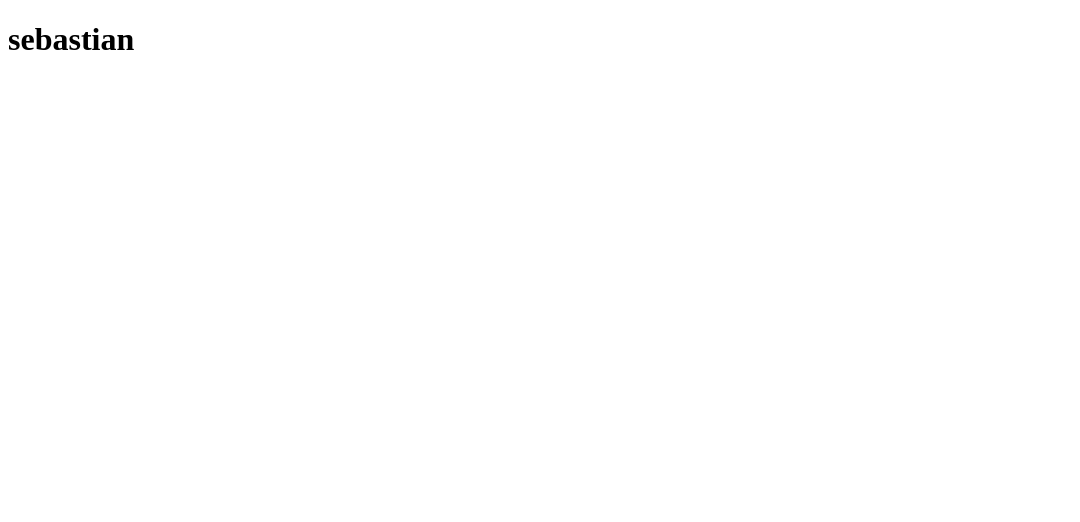
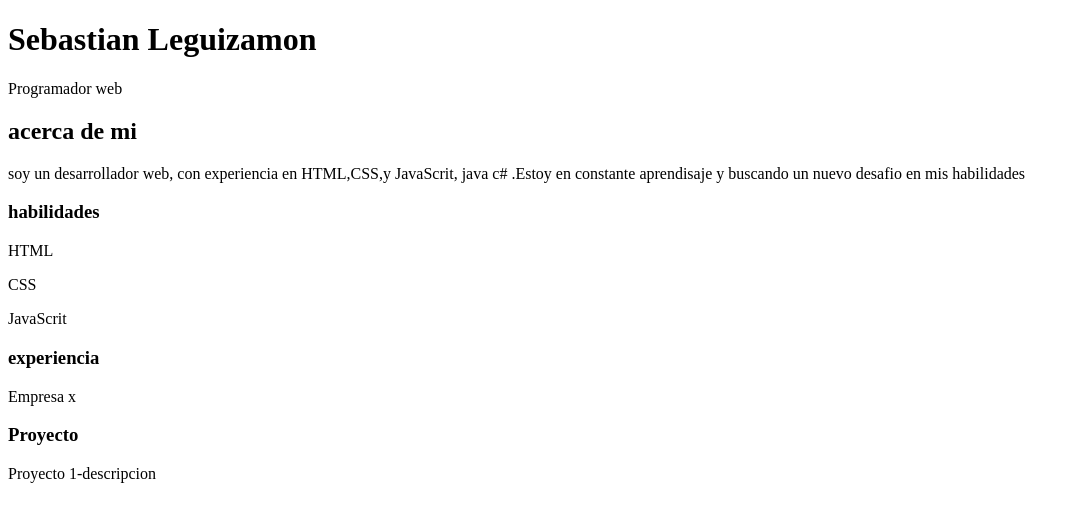
Before and after one commit to sebastianLB16/MiPortafolio, a plain HTML site: page index.html in a window 1280 px wide. Shown: the whole page, without its empty margins (0-1080 px from the left). Drawn offline with Linux system fonts and the light colour scheme.

Commit message:
segunda version

```diff
--- a/index.html
+++ b/index.html
@@ -1,9 +1,25 @@
-<!DOCTYPE html></html>
-<html lang="=es-ES">
-    <head></head>
-
-    <body>
-<h1>sebastian</h1>
-<a></a>
-    </body>
+<!DOCTYPE html>
+<html lang="es">
+<head>
+    <meta charset="UTF-8">
+    <meta name="viewport" content="width=device-width, initial-scale=1.0">
+    <title>Mi portafolio</title>
+</head>
+<body>
+<header>
+    <h1>Sebastian Leguizamon</h1>
+    <p>Programador web</p>
+</header>
+<main>
+<section><h2>acerca de mi</h2>
+<p>soy un desarrollador web, con experiencia en HTML,CSS,y JavaScrit, java c# .Estoy en constante aprendisaje y buscando un nuevo desafio en mis habilidades</p>
+</section>
+<section><h3>habilidades</h3></section>
+<p>HTML</p> <p>CSS</p> <p>JavaScrit</p>
+<section><h3>experiencia</h3></section>
+<p>Empresa x</p>
+<section><h3>Proyecto</h3></section>
+<a>Proyecto 1-descripcion</a>
+</main>
+</body>
 </html>
```
